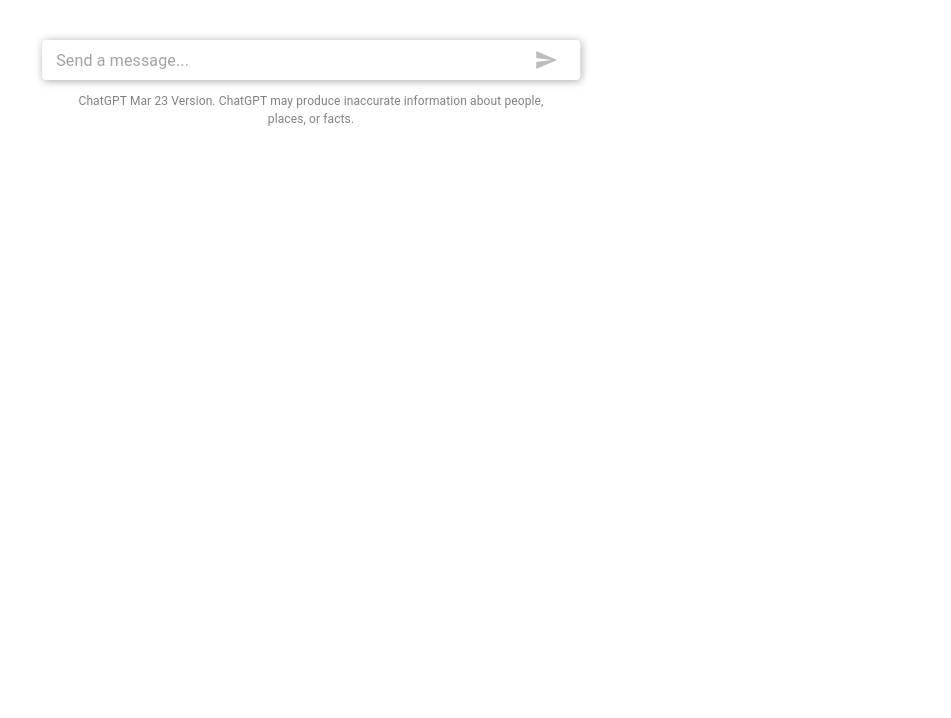
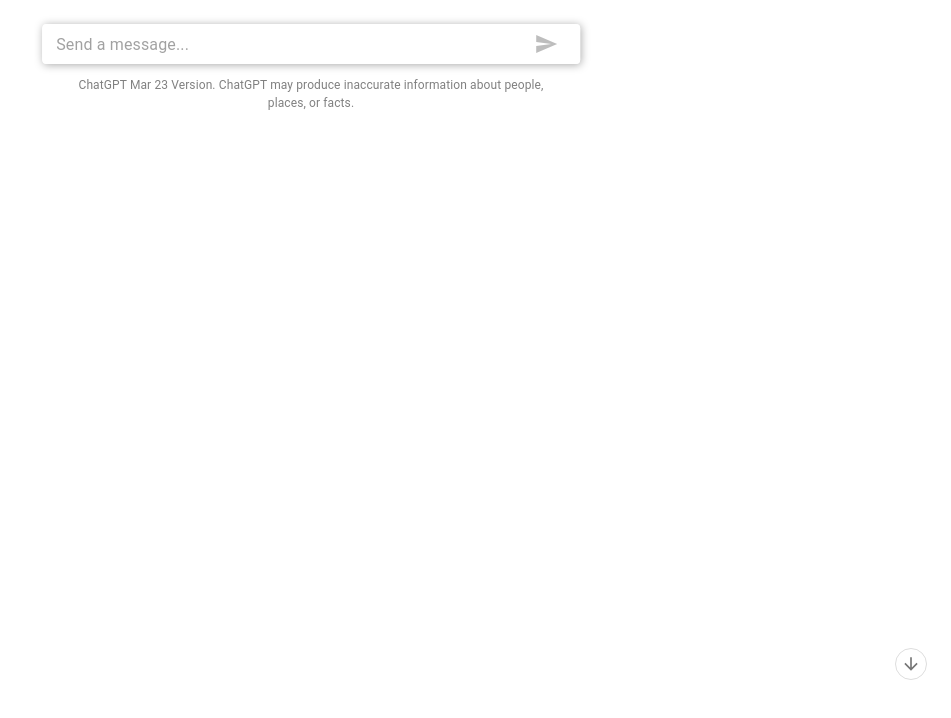
Before and after one commit to qyunhuang/chatgpt-demo, a React (Create React App) app: page / in a window 1280 px wide. Shown: the top 718 px of the page, without its empty margins (329-1280 px from the left). Built offline with nearby package versions, Linux system fonts and the light colour scheme; no server answers.

Commit message:
slide button

```diff
--- a/src/app/App.tsx
+++ b/src/app/App.tsx
@@ -1,14 +1,18 @@
 import * as React from 'react';
 import TextInput from "../components/TextInput";
 import ChatBoard from "../components/ChatBoard";
+import SlideDownButton from "../components/SlideDownButton";
 import { Stack } from '@mui/material';
 
 const App = () => {
   return (
-    <Stack>
-      <ChatBoard />
-      <TextInput />
-    </Stack>
+    <>
+      <Stack>
+        <ChatBoard />
+        <TextInput />
+      </Stack>
+      <SlideDownButton />
+    </>
   );
 };
 
--- /dev/null
+++ b/src/components/SlideDownButton.tsx
@@ -0,0 +1,24 @@
+import * as React from 'react';
+import { IconButton } from "@mui/material";
+import { ArrowDownward } from "@mui/icons-material";
+
+const SlideDownButton = () => {
+  const handleScroll = () => {
+    window.scrollTo({
+      top: document.body.scrollHeight,
+      behavior: 'smooth'
+    });
+  }
+
+  return (
+    <IconButton
+      size={'small'}
+      onClick={handleScroll}
+      sx={{ position: "fixed", bottom: '12vh', right: 0, m: 3, border: '1px solid #ddd' }}
+    >
+      <ArrowDownward fontSize={'small'} />
+    </IconButton>
+  );
+};
+
+export default SlideDownButton;
--- a/src/components/TextInput.tsx
+++ b/src/components/TextInput.tsx
@@ -1,5 +1,5 @@
 import * as React from 'react';
-import {OutlinedInput, IconButton, InputAdornment, Box, Stack, Container, Typography} from "@mui/material";
+import { OutlinedInput, IconButton, InputAdornment, Box, Stack, Container, Typography } from "@mui/material";
 import { Send } from "@mui/icons-material";
 import { uiSlice } from "../store/uiSlice";
 import { useDispatch } from "react-redux";
@@ -22,9 +22,9 @@ const TextInput = () => {
   };
 
   return (
-    <Box sx={{ backgroundImage: "linear-gradient(to bottom, rgba(255, 255, 255, 0.9), rgba(255, 255, 255, 1))",
-      position: "sticky", bottom: 0, height: '15vh' }}>
-      <Stack pt={5} pb={0}>
+    <Box sx={{ backgroundImage: "linear-gradient(to bottom, rgba(255, 255, 255, 0.95), rgba(255, 255, 255, 1))",
+      position: "sticky", bottom: 0, height: '13vh' }}>
+      <Stack pt={3} pb={0}>
         <OutlinedInput
           placeholder={"Send a message..."}
           onKeyDown={handleKeyDown}
--- a/src/styles/index.css
+++ b/src/styles/index.css
@@ -22,3 +22,12 @@ body {
   margin: 0;
   padding: 0;
 }
+
+::-webkit-scrollbar {
+  width: 8px;
+}
+
+::-webkit-scrollbar-thumb {
+  border-radius: 10px;
+  background-color: #ddd;
+}
```
